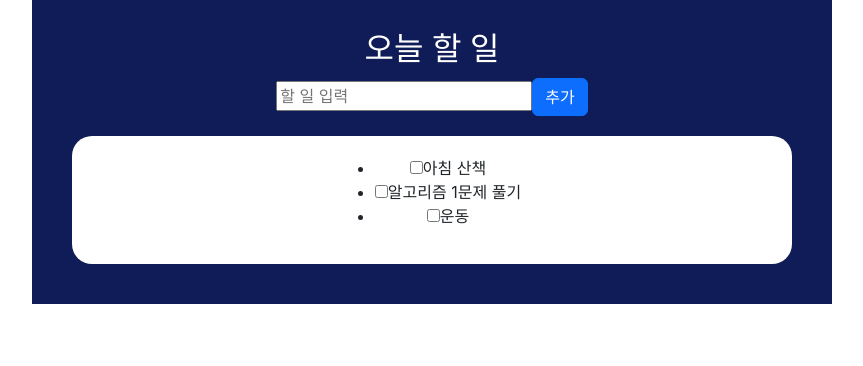
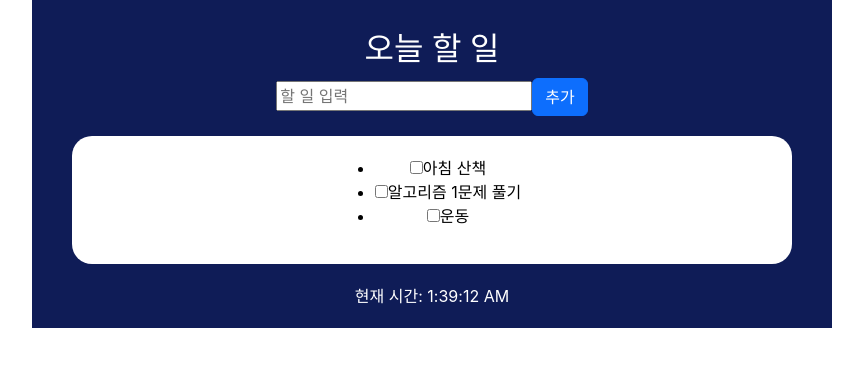
Before and after one commit to Ag-crane/devcourse-full-3, a React (Create React App) app in the folder 07-react-base/todolist/: page / in a window 1280 px wide. Shown: the top 366 px of the page, without its empty margins (208-1071 px from the left). Built offline with nearby package versions, Linux system fonts and the light colour scheme.

Commit message:
현재 시간 추가

```diff
--- a/07-react-base/todolist/src/App.css
+++ b/07-react-base/todolist/src/App.css
@@ -4,6 +4,7 @@
   margin: 0 auto;
   padding: 20px;
   background-color: rgb(15, 28, 87);
+  color: white;
 }
 
 .board {
@@ -14,6 +15,7 @@
   border-radius: 20px;
   padding: 20px;
   margin: 20px;
+  color: black;
 }
 
 .title{
--- /dev/null
+++ b/07-react-base/todolist/src/Clock.tsx
@@ -0,0 +1,17 @@
+import React, { useState } from 'react';
+
+const Clock: React.FC = () => {
+    const [time, setTime] = useState<string>(new Date().toLocaleTimeString());
+
+    setInterval(() => {
+        setTime(new Date().toLocaleTimeString());
+    }, 1000);
+
+    return (
+        <div>
+            현재 시간: {time}
+        </div>
+    );
+};
+
+export default Clock;
--- a/07-react-base/todolist/src/ToDoList.tsx
+++ b/07-react-base/todolist/src/ToDoList.tsx
@@ -1,5 +1,6 @@
 import React, { useState } from 'react';
 import Button from 'react-bootstrap/Button';
+import Clock from './Clock';
 
 type Todo = {
     id: number;
@@ -54,6 +55,7 @@ const ToDoList: React.FC = () => {
                     ))}
                 </ul>
             </div>
+            <Clock></Clock>
         </div>
     );
 };
```
